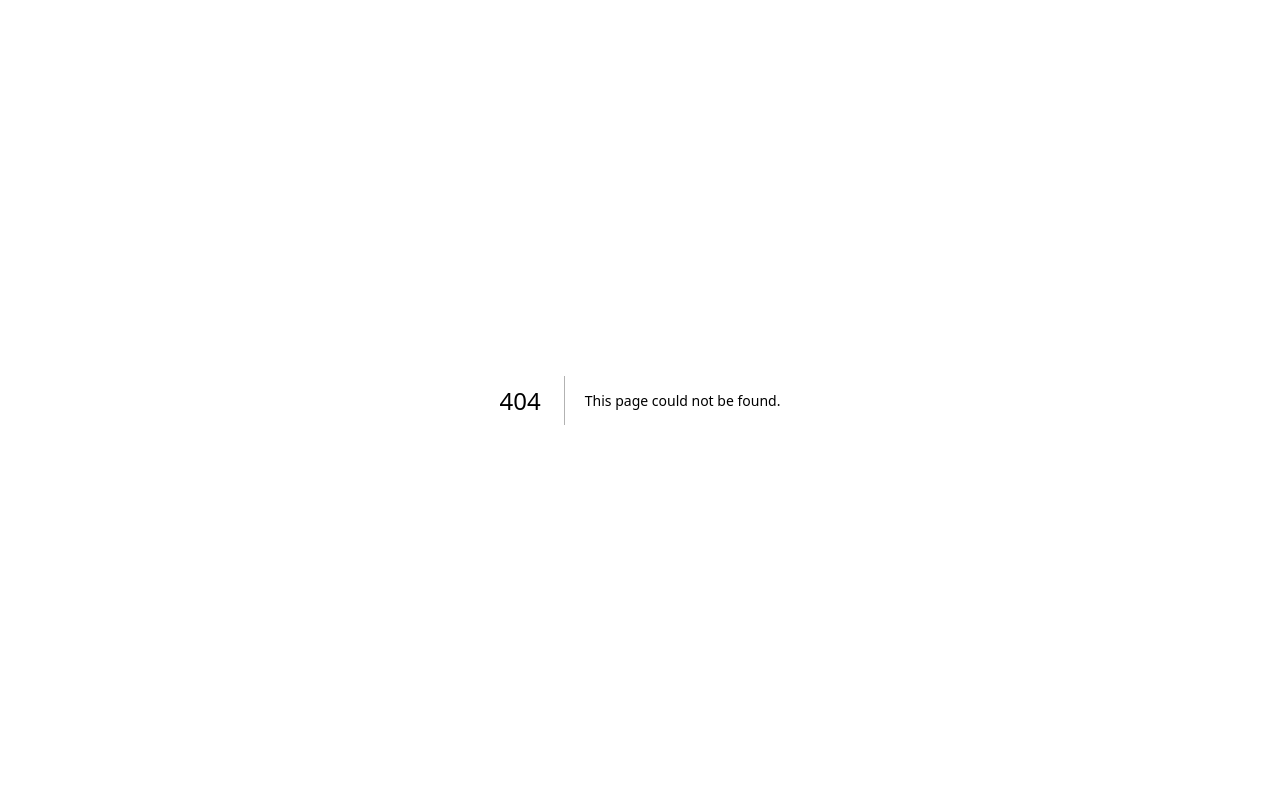
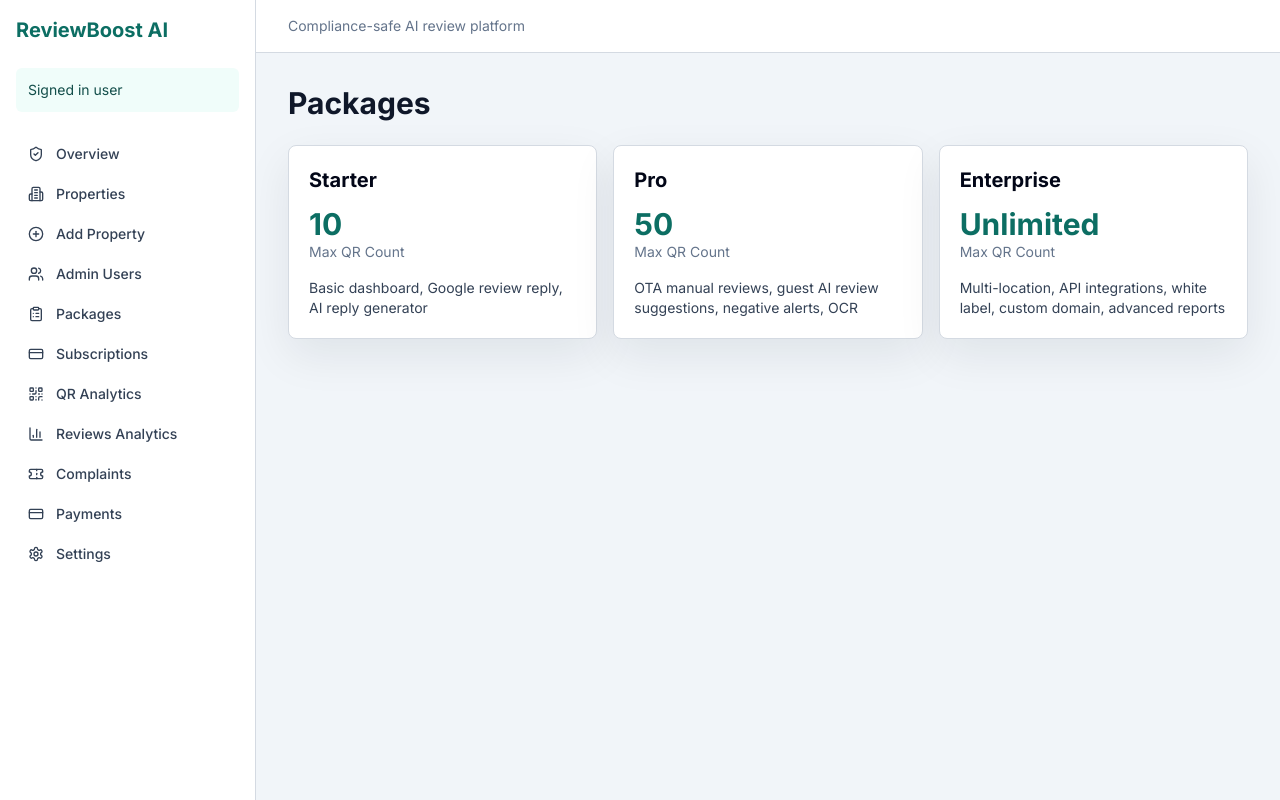
Before and after one commit to yashinfosys/reviews, a Next.js app: page /super-admin/packages in a window 1280 px wide. Before the commit this address had no page. Built offline with nearby package versions, Linux system fonts and the light colour scheme; no server answers.

Commit message:
Refresh super admin production UI

```diff
--- a/src/app/super-admin/businesses/new/page.tsx
+++ b/src/app/super-admin/businesses/new/page.tsx
@@ -5,8 +5,8 @@ export default function NewBusinessPage() {
   return (
     <DashboardShell superAdmin>
       <div className="mb-6">
-        <h1 className="text-3xl font-bold">Add Property</h1>
-        <p className="mt-1 text-sm text-slate-500">Create a real business profile, admin user, subscription, and credentials.</p>
+        <h1 className="text-3xl font-bold">+ Add New Property</h1>
+        <p className="mt-1 text-sm text-slate-500">Create a property profile, admin user, package, and login credentials.</p>
       </div>
       <AddBusinessForm />
     </DashboardShell>
--- a/src/app/super-admin/businesses/page.tsx
+++ b/src/app/super-admin/businesses/page.tsx
@@ -35,10 +35,10 @@ export default async function SuperBusinessesPage({ searchParams }: { searchPara
     <DashboardShell superAdmin>
       <div className="flex flex-wrap items-center justify-between gap-3">
         <div>
-          <h1 className="text-3xl font-bold">Properties / Businesses</h1>
+          <h1 className="text-3xl font-bold">Properties</h1>
           <p className="mt-1 text-sm text-slate-500">Manage real business profiles, admins, subscriptions, and access.</p>
         </div>
-        <Link href="/super-admin/businesses/new" className="inline-flex h-10 items-center justify-center rounded-md bg-primary px-4 text-sm font-semibold text-white">Add Property</Link>
+        <Link href="/super-admin/businesses/new" className="inline-flex h-12 items-center justify-center rounded-md bg-primary px-5 text-base font-semibold text-white shadow-soft">+ Add New Property</Link>
       </div>
 
       <form className="mt-6 grid gap-3 rounded-lg border bg-white p-4 shadow-soft md:grid-cols-5">
@@ -66,7 +66,7 @@ export default async function SuperBusinessesPage({ searchParams }: { searchPara
           <table className="min-w-[1100px] w-full text-left text-sm">
             <thead className="bg-slate-50 text-xs uppercase text-slate-500">
               <tr>
-                <th className="px-4 py-3">Business name</th>
+                <th className="px-4 py-3">Property Name</th>
                 <th className="px-4 py-3">Industry</th>
                 <th className="px-4 py-3">City</th>
                 <th className="px-4 py-3">Admin email</th>
--- /dev/null
+++ b/src/app/super-admin/packages/page.tsx
@@ -0,0 +1,25 @@
+import { DashboardShell } from "@/components/dashboard-shell";
+
+const packages = [
+  { name: "Starter", qr: 10, features: "Basic dashboard, Google review reply, AI reply generator" },
+  { name: "Pro", qr: 50, features: "OTA manual reviews, guest AI review suggestions, negative alerts, OCR" },
+  { name: "Enterprise", qr: "Unlimited", features: "Multi-location, API integrations, white label, custom domain, advanced reports" }
+];
+
+export default function PackagesPage() {
+  return (
+    <DashboardShell superAdmin>
+      <h1 className="text-3xl font-bold">Packages</h1>
+      <div className="mt-6 grid gap-4 md:grid-cols-3">
+        {packages.map((item) => (
+          <section key={item.name} className="rounded-lg border bg-white p-5 shadow-soft">
+            <h2 className="text-xl font-bold text-slate-950">{item.name}</h2>
+            <div className="mt-3 text-3xl font-bold text-primary">{item.qr}</div>
+            <p className="text-sm text-slate-500">Max QR Count</p>
+            <p className="mt-4 text-sm text-slate-700">{item.features}</p>
+          </section>
+        ))}
+      </div>
+    </DashboardShell>
+  );
+}
--- a/src/app/super-admin/page.tsx
+++ b/src/app/super-admin/page.tsx
@@ -59,34 +59,23 @@ export default async function SuperAdminPage() {
             <h1 className="text-3xl font-bold">Super Admin Overview</h1>
             <p className="mt-1 text-sm text-slate-500">Global property, review, complaint, and QR performance.</p>
           </div>
-          <Link href="/super-admin/businesses/new" className="inline-flex h-10 items-center justify-center rounded-md bg-primary px-4 text-sm font-semibold text-white hover:bg-teal-800">
-            Add Property
+          <Link href="/super-admin/businesses/new" className="inline-flex h-12 items-center justify-center rounded-md bg-primary px-5 text-base font-semibold text-white shadow-soft hover:bg-teal-800">
+            + Add New Property
           </Link>
         </div>
 
         <div className="mt-6 grid gap-4 md:grid-cols-2 xl:grid-cols-5">
-          <MetricCard label="Total Businesses" value={totalBusinesses} />
-          <MetricCard label="Active Businesses" value={activeBusinesses} />
-          <MetricCard label="Disabled Businesses" value={disabledBusinesses} />
+          <MetricCard label="Total Properties" value={totalBusinesses} />
+          <MetricCard label="Active Properties" value={activeBusinesses} />
+          <MetricCard label="Disabled Properties" value={disabledBusinesses} />
+          <MetricCard label="Total Reviews" value={totalReviews} />
           <MetricCard label="Total QR Scans" value={qrScans._sum.scanCount || 0} />
-          <MetricCard label="Total Reviews" value={totalReviews} />
           <MetricCard label="Average Rating" value={(avgRating._avg.rating || 0).toFixed(1)} />
-          <MetricCard label="Total Complaints" value={totalComplaints} />
-          <MetricCard label="Pending Complaints" value={pendingComplaints} />
-          <MetricCard label="AI Usage Count" value={aiUsage} />
-          <MetricCard label="Monthly Revenue" value="--" note="Payment integration placeholder" />
+          <MetricCard label="Complaints" value={totalComplaints} note={`${pendingComplaints} pending`} />
+          <MetricCard label="AI Usage" value={aiUsage} />
         </div>
 
-        <div className="mt-8 grid gap-5 xl:grid-cols-2">
-          <div className="xl:col-span-2">
-            <h2 className="text-2xl font-bold text-slate-950">Top 5 Properties</h2>
-            <p className="mt-1 text-sm text-slate-500">Real-time property rankings from database activity.</p>
-          </div>
-          <TopProperties title="Top 5 by QR scans" items={topByScans} />
-          <TopProperties title="Top 5 by total reviews" items={topByReviews} />
-          <TopProperties title="Top 5 by average rating" items={topByRating} />
-          <TopProperties title="Top 5 by complaints" items={topByComplaints} />
-        </div>
+        <TopProperties title="Top Performing Properties" items={topByScans.length ? topByScans : topByReviews.length ? topByReviews : topByRating} />
       </DashboardShell>
     );
   } catch (error) {
@@ -97,8 +86,13 @@ export default async function SuperAdminPage() {
 
 function TopProperties({ title, items }: { title: string; items: Array<{ business: { name: string; city: string; status: string; subscription?: { plan: string } | null }; qrScans: number; averageRating: number; reviews: number; complaints: number; googleClicks: number; otaClicks: number }> }) {
   return (
-    <section className="rounded-lg border bg-white p-5 shadow-soft">
-      <h2 className="text-lg font-semibold text-slate-950">{title}</h2>
+    <section className="mt-8 rounded-lg border bg-white p-5 shadow-soft">
+      <div className="flex flex-wrap items-center justify-between gap-3">
+        <div>
+          <h2 className="text-2xl font-bold text-slate-950">{title}</h2>
+          <p className="mt-1 text-sm text-slate-500">Top 5 properties from real database activity.</p>
+        </div>
+      </div>
       <div className="mt-4 grid gap-3">
         {items.map((item) => (
           <div key={`${title}-${item.business.name}`} className="rounded-md border bg-slate-50 p-3">
@@ -107,16 +101,12 @@ function TopProperties({ title, items }: { title: string; items: Array<{ busines
                 <div className="font-semibold text-slate-950">{item.business.name}</div>
                 <div className="text-sm text-slate-500">{item.business.city || "No city"} / {item.business.subscription?.plan || "STARTER"} / {item.business.status}</div>
               </div>
-              <div className="text-right text-sm text-slate-600">
-                <div>{item.qrScans} scans</div>
-                <div>{item.averageRating.toFixed(1)} avg</div>
+              <div className="grid grid-cols-2 gap-x-5 gap-y-1 text-right text-sm text-slate-600 md:grid-cols-4">
+                <div><strong>{item.averageRating.toFixed(1)}</strong><br />Rating</div>
+                <div><strong>{item.qrScans}</strong><br />QR Scans</div>
+                <div><strong>{item.reviews}</strong><br />Reviews</div>
+                <div><strong>{item.complaints}</strong><br />Complaints</div>
               </div>
-            </div>
-            <div className="mt-3 grid grid-cols-4 gap-2 text-xs text-slate-600">
-              <span>{item.reviews} reviews</span>
-              <span>{item.complaints} complaints</span>
-              <span>{item.googleClicks} Google</span>
-              <span>{item.otaClicks} OTA</span>
             </div>
           </div>
         ))}
--- a/src/components/add-business-form.tsx
+++ b/src/components/add-business-form.tsx
@@ -66,17 +66,18 @@ export function AddBusinessForm() {
   return (
     <form onSubmit={submit} className="grid gap-6">
       <section className="rounded-lg border bg-white p-5 shadow-soft">
-        <h2 className="text-lg font-semibold text-slate-950">Business Details</h2>
+        <h2 className="text-lg font-semibold text-slate-950">Property Details</h2>
         <div className="mt-4 grid gap-4 md:grid-cols-2">
-          <Input name="businessName" required placeholder="Business name" value={businessName} onChange={(event) => setBusinessName(event.target.value)} />
+          <Input name="businessName" required placeholder="Hotel / Business Name" value={businessName} onChange={(event) => setBusinessName(event.target.value)} />
           <select name="industryType" className="h-10 rounded-md border bg-white px-3 text-sm" defaultValue="Hotel">
+            <option value="" disabled>Industry Type</option>
             {INDUSTRY_TYPES.map((item) => <option key={item}>{item}</option>)}
           </select>
           <Input name="slug" placeholder="Slug" value={effectiveSlug} onChange={(event) => setSlug(slugify(event.target.value))} />
           <Input name="logoUrl" placeholder="Logo URL optional" />
           <Input name="ownerName" placeholder="Owner name" />
           <Input name="ownerEmail" type="email" placeholder="Owner email" />
-          <Input name="ownerMobile" placeholder="Owner mobile" />
+          <Input name="ownerMobile" placeholder="Mobile" />
           <Input name="whatsapp" placeholder="WhatsApp number" />
           <Input name="address" placeholder="Address" className="md:col-span-2" />
           <Input name="city" placeholder="City" />
@@ -94,25 +95,26 @@ export function AddBusinessForm() {
       <section className="rounded-lg border bg-white p-5 shadow-soft">
         <h2 className="text-lg font-semibold text-slate-950">Admin Details</h2>
         <div className="mt-4 grid gap-4 md:grid-cols-2">
-          <Input name="adminName" required placeholder="Admin name" />
-          <Input name="adminEmail" required type="email" placeholder="Admin email" />
-          <Input name="adminMobile" placeholder="Admin mobile" />
+          <Input name="adminName" required placeholder="Admin Name" />
+          <Input name="adminEmail" required type="email" placeholder="Admin Email" />
+          <Input name="adminMobile" placeholder="Mobile" />
           <Input disabled value="Role: BUSINESS_ADMIN" />
         </div>
       </section>
 
       <section className="rounded-lg border bg-white p-5 shadow-soft">
-        <h2 className="text-lg font-semibold text-slate-950">Subscription</h2>
+        <h2 className="text-lg font-semibold text-slate-950">Package</h2>
         <div className="mt-4 grid gap-4 md:grid-cols-3">
           <select name="plan" className="h-10 rounded-md border bg-white px-3 text-sm" value={plan} onChange={(event) => setPlan(event.target.value as typeof plan)}>
+            <option value="" disabled>Package</option>
             <option value="STARTER">Starter</option>
             <option value="PRO">Pro</option>
             <option value="ENTERPRISE">Enterprise</option>
           </select>
-          <Input name="qrLimit" type="number" min={0} defaultValue={defaults.qrLimit} key={`qr-${plan}`} placeholder="QR limit" />
+          <Input name="qrLimit" type="number" min={0} defaultValue={defaults.qrLimit} key={`qr-${plan}`} placeholder="Max QR Count" />
           <Input name="aiUsageLimit" type="number" min={0} defaultValue={defaults.aiUsageLimit} key={`ai-${plan}`} placeholder="AI usage limit" />
           <Input name="validFrom" type="date" />
-          <Input name="validTill" type="date" />
+          <Input name="validTill" type="date" aria-label="Expiry Date" />
           <select name="paymentStatus" className="h-10 rounded-md border bg-white px-3 text-sm" defaultValue="TRIAL">
             <option value="TRIAL">Trial</option>
             <option value="ACTIVE">Active</option>
--- a/src/components/dashboard-shell.tsx
+++ b/src/components/dashboard-shell.tsx
@@ -17,9 +17,10 @@ const adminLinks = [
 
 const superLinks = [
   { href: "/super-admin", label: "Overview", icon: ShieldCheck },
-  { href: "/super-admin/businesses", label: "Properties / Businesses", icon: Building2 },
+  { href: "/super-admin/businesses", label: "Properties", icon: Building2 },
   { href: "/super-admin/businesses/new", label: "Add Property", icon: PlusCircle },
   { href: "/super-admin/admin-users", label: "Admin Users", icon: Users },
+  { href: "/super-admin/packages", label: "Packages", icon: ClipboardList },
   { href: "/super-admin/subscriptions", label: "Subscriptions", icon: CreditCard },
   { href: "/super-admin/qr-analytics", label: "QR Analytics", icon: QrCode },
   { href: "/super-admin/reviews-analytics", label: "Reviews Analytics", icon: BarChart3 },
```
